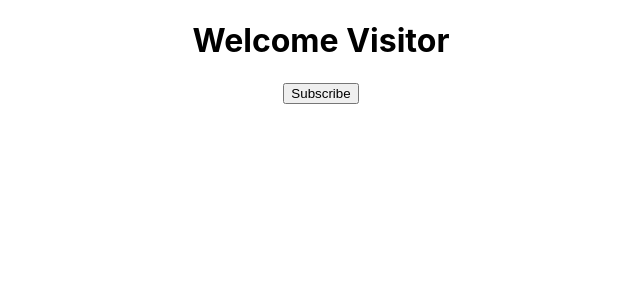
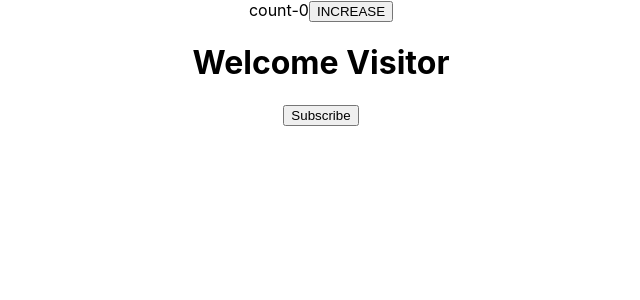
Before and after one commit to aannaanntt/react-projects, a React (Create React App) app: page / in a window 1280 px wide. Shown: the top 300 px of the page, without its empty margins (319-959 px from the left). Built offline with nearby package versions, Linux system fonts and the light colour scheme.

Commit message:
4th commit

```diff
--- a/src/App.js
+++ b/src/App.js
@@ -4,7 +4,7 @@ import MyComponent from './Components/Greet.js'
 import Welcome from './Components/Welcome'
 import Hello from './Components/Hello'
 import Message from './Components/Message'
-
+import Counter from './Components/Counter'
 function App() {
   return (
     <div className="App">
@@ -20,6 +20,7 @@ function App() {
      */}
     {/* <Hello></Hello> */}
 
+     <Counter/>
     <Message></Message>
 
     </div>
--- /dev/null
+++ b/src/Components/Counter.js
@@ -0,0 +1,44 @@
+import Readct,{Component} from 'react'
+
+
+export default class Counter extends Component {
+
+    constructor(props){
+        super(props)
+        this.state={
+            count:0
+
+        }
+    }
+        increament() {
+        //    this.setState({
+
+        //     count: this.state.count+1
+
+        //    },()=>console.log('call back value'+this.state.count))
+
+        this.setState((previousState)=>({
+            count : previousState.count+1
+        }))
+
+
+        }
+        increamentFive(){
+            this.increament();
+            this.increament();
+            this.increament();
+            this.increament();
+            this.increament();
+        }
+
+
+
+    render(){
+        return(
+            <div>
+                count-{this.state.count}
+                <button onClick={()=>{this.increamentFive()}}>INCREASE</button>
+            </div>
+        )
+    }
+}
```
